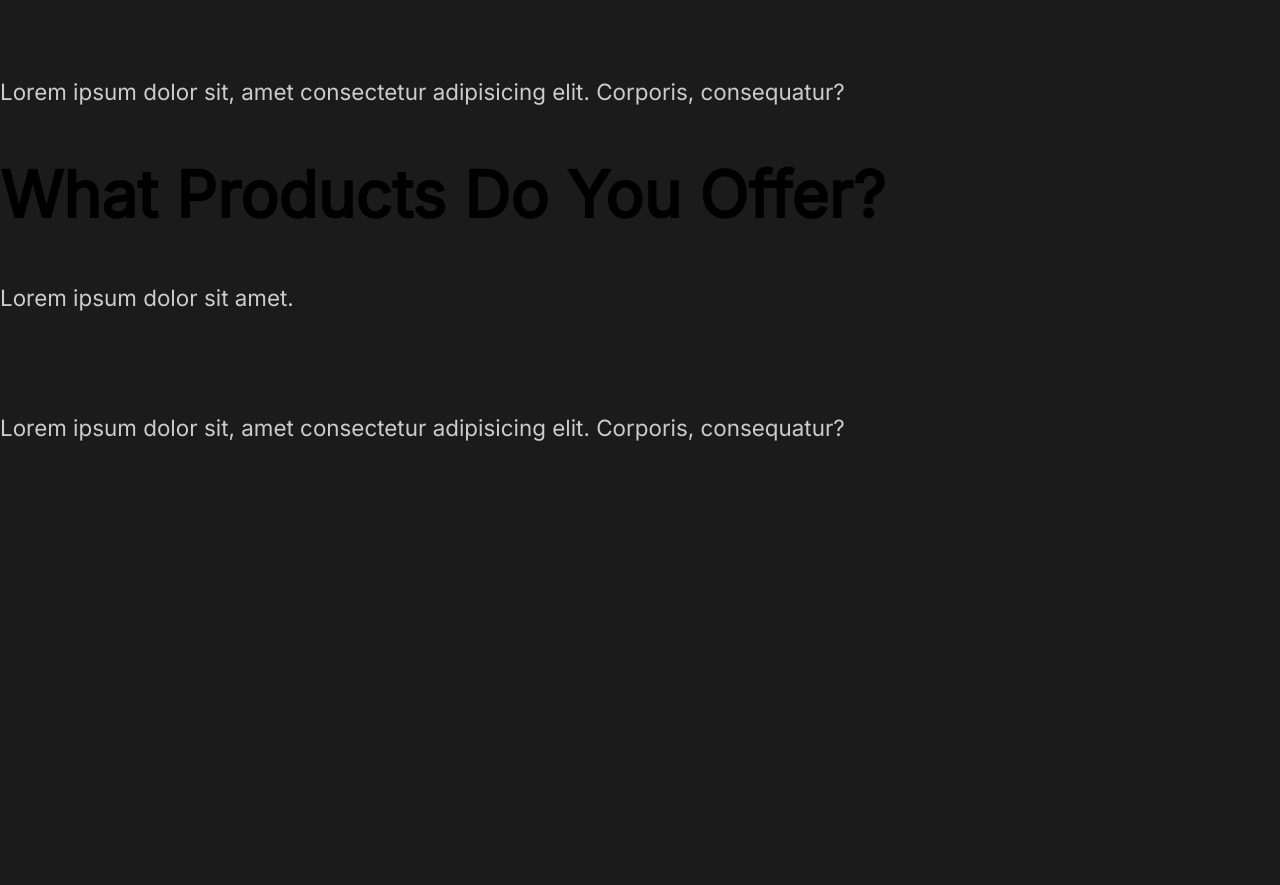
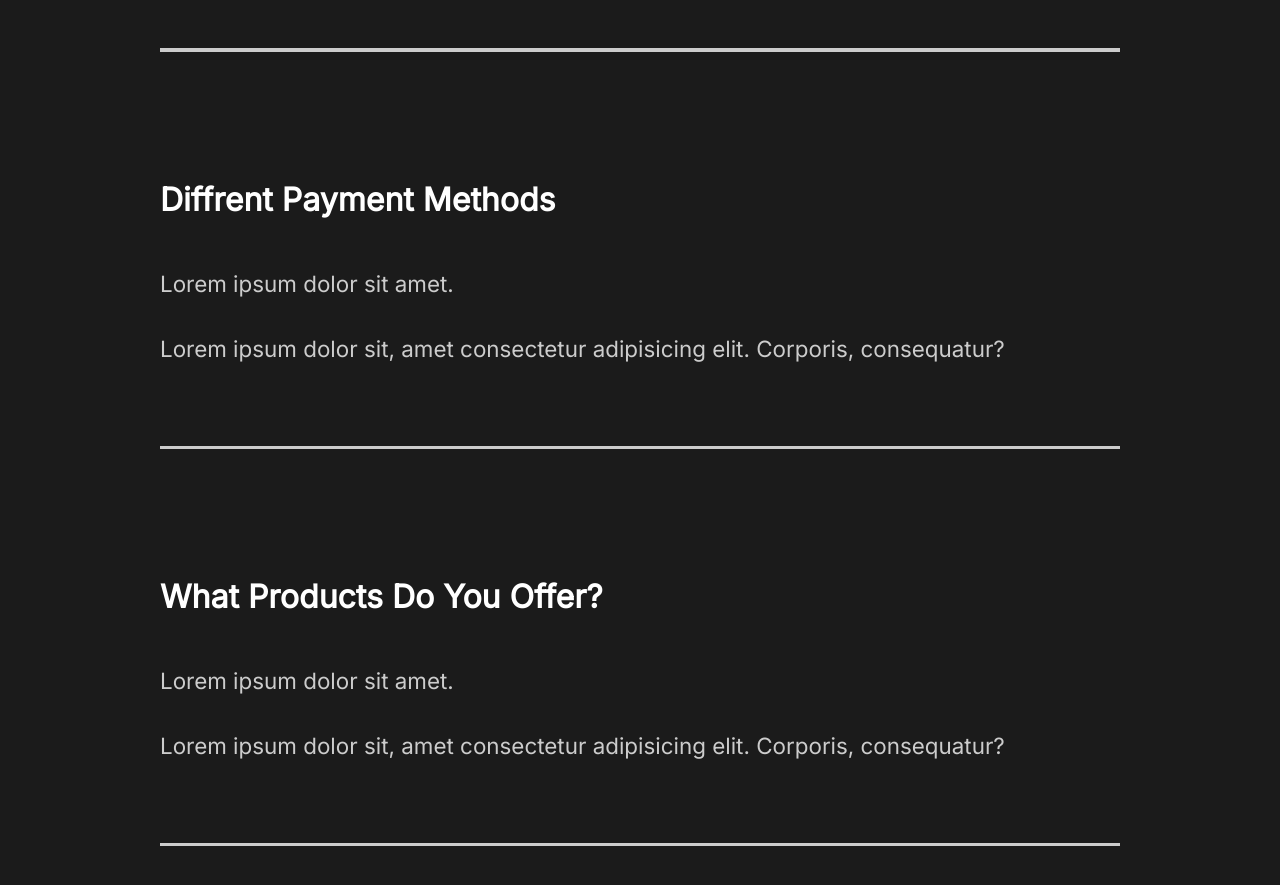
Before and after one commit to MKhodagholi/capture-project, a React (Create React App) app: page / in a window 1280 px wide. Shown: the part 3020-3905 px from the top of the page. Before the commit the page ends 3513 px from the top, so only its background shows below. Built offline with nearby package versions, Linux system fonts and the light colour scheme.

Commit message:
7. Faq Style

```diff
--- a/src/components/FaqSection.jsx
+++ b/src/components/FaqSection.jsx
@@ -1,11 +1,15 @@
 import React from "react";
+
+import styled from "styled-components";
+import { About } from "../styles";
 
 const FaqSection = () => {
   return (
     <>
-      <div className="faq">
+      <Faq>
         <h2>
           Any Quesitons <span>FAQ</span>
+        </h2>
         <div className="question">
           <h4>How Do I Start?</h4>
           <div className="answer">
@@ -15,6 +19,7 @@
               Corporis, consequatur?
             </p>
           </div>
+          <div className="faq-line"></div>
         </div>
         <div className="question">
           <h4>Daily Scheduale</h4>
@@ -25,6 +30,7 @@
               Corporis, consequatur?
             </p>
           </div>
+          <div className="faq-line"></div>
         </div>
         <div className="question">
           <h4>Diffrent Payment Methods</h4>
@@ -35,6 +41,7 @@
               Corporis, consequatur?
             </p>
           </div>
+          <div className="faq-line"></div>
         </div>
         <div className="question">
           <h4>What Products Do You Offer?</h4>
@@ -45,11 +52,38 @@
               Corporis, consequatur?
             </p>
           </div>
+          <div className="faq-line"></div>
         </div>
-        </h2>
-      </div>
+      </Faq>
     </>
   );
 };
 
+const Faq = styled(About)`
+  display: block;
+  span {
+    display: block;
+  }
+  h2 {
+    padding-bottom: 2rem;
+    font-weight: lighter;
+  }
+  .faq-line {
+    background: #ccc;
+    height: 0.2rem;
+    margin: 2rem 0;
+    width: 100%;
+  }
+  .question {
+    padding: 3rem 0;
+    cursor: pointer;
+  }
+  .answer {
+    padding: 2rem 0;
+  }
+  p {
+    padding: 1rem 0;
+  }
+`;
+
 export default FaqSection;
--- a/src/components/GlobalStyle.jsx
+++ b/src/components/GlobalStyle.jsx
@@ -36,6 +36,7 @@
     }
     h4 {
       font-weight: bold;
+      font-size: 2rem;
     }
     a {
       font-size: 1.1rem;
```
Lines whose indentation alone changed are shown as unchanged.
